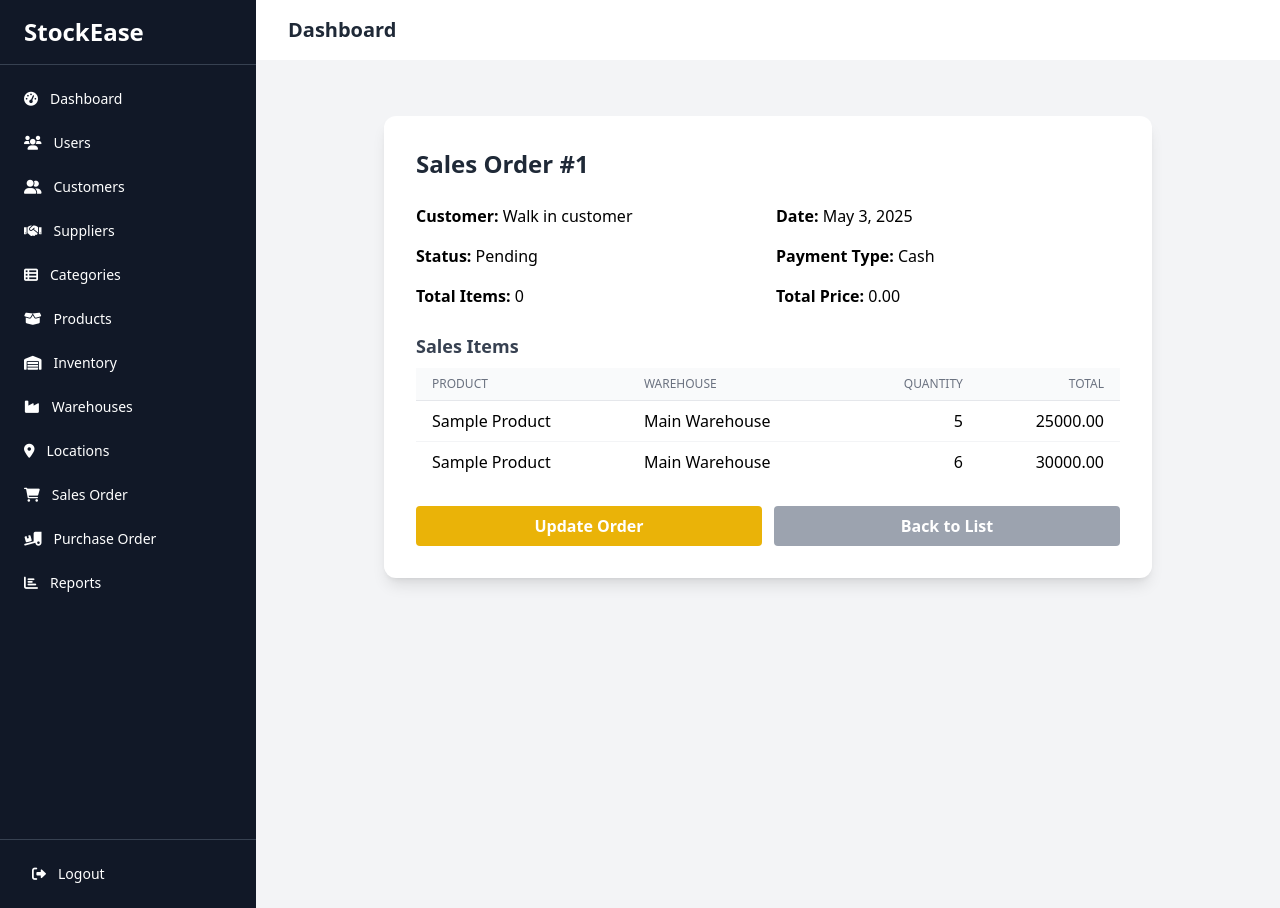
After one commit to abdul-542004/StockEase, a Django app: page /salesorders/1/ in a window 1280 px wide. The commit adds this page. Run offline with Django 4.2, Linux system fonts and the light colour scheme; a user stored in the database is signed in; data comes from the database, SQL or seed files in the repository; both versions use the stored data as it was after the commit; some libraries are stand-ins or nearby versions.

Commit message:
Add Sales Order List & Details

```diff
--- a/StockEase/core/forms.py
+++ b/StockEase/core/forms.py
@@ -1,5 +1,6 @@
 from django import forms
 from django.contrib.auth.forms import UserCreationForm, UserChangeForm
+from django.forms import ModelForm, inlineformset_factory
 from .models import *
 
 
--- a/StockEase/core/templates/core/base.html
+++ b/StockEase/core/templates/core/base.html
@@ -45,7 +45,7 @@
                         <a href="/locations/" class="flex items-center px-2 py-2 text-sm font-medium rounded-md hover:bg-gray-700">
                             <i class="fas fa-map-marker-alt mr-3"></i> Locations
                         </a>
-                        <a href="/sales-orders/" class="flex items-center px-2 py-2 text-sm font-medium rounded-md hover:bg-gray-700">
+                        <a href="/salesorders/" class="flex items-center px-2 py-2 text-sm font-medium rounded-md hover:bg-gray-700">
                             <i class="fas fa-shopping-cart mr-3"></i> Sales Order
                         </a>
                         <a href="/purchase-orders/" class="flex items-center px-2 py-2 text-sm font-medium rounded-md hover:bg-gray-700">
--- /dev/null
+++ b/StockEase/core/templates/core/salesorder_detail.html
@@ -0,0 +1,47 @@
+{% extends 'core/base.html' %}
+{% load static %}
+{% block title %}Sales Order | StockEase{% endblock %}
+{% block content %}
+<div class="min-h-screen bg-gray-100 py-8">
+  <div class="max-w-3xl mx-auto bg-white rounded-xl shadow-lg p-8">
+    <h2 class="text-2xl font-bold text-gray-800 mb-6">Sales Order #{{ order.id }}</h2>
+    <div class="mb-4 grid grid-cols-1 md:grid-cols-2 gap-4">
+      <div><span class="font-semibold">Customer:</span> {{ order.customer.name }}</div>
+      <div><span class="font-semibold">Date:</span> {{ order.date }}</div>
+      <div><span class="font-semibold">Status:</span> {{ order.get_status_display }}</div>
+      <div><span class="font-semibold">Payment Type:</span> {{ order.get_paymentType_display }}</div>
+      <div><span class="font-semibold">Total Items:</span> {{ order.totalItems }}</div>
+      <div><span class="font-semibold">Total Price:</span> {{ order.totalPrice }}</div>
+    </div>
+    <h3 class="text-lg font-semibold text-gray-700 mb-2 mt-6">Sales Items</h3>
+    <div class="overflow-x-auto">
+      <table class="min-w-full divide-y divide-gray-200">
+        <thead class="bg-gray-50">
+          <tr>
+            <th class="px-4 py-2 text-left text-xs font-medium text-gray-500 uppercase">Product</th>
+            <th class="px-4 py-2 text-left text-xs font-medium text-gray-500 uppercase">Warehouse</th>
+            <th class="px-4 py-2 text-right text-xs font-medium text-gray-500 uppercase">Quantity</th>
+            <th class="px-4 py-2 text-right text-xs font-medium text-gray-500 uppercase">Total</th>
+          </tr>
+        </thead>
+        <tbody class="bg-white divide-y divide-gray-100">
+          {% for item in order.salesitem_set.all %}
+          <tr>
+            <td class="px-4 py-2">{{ item.product.name }}</td>
+            <td class="px-4 py-2">{{ item.warehouse.name }}</td>
+            <td class="px-4 py-2 text-right">{{ item.quantity }}</td>
+            <td class="px-4 py-2 text-right">{{ item.totalAmount }}</td>
+          </tr>
+          {% empty %}
+          <tr><td colspan="4" class="text-center py-4 text-gray-500">No items found.</td></tr>
+          {% endfor %}
+        </tbody>
+      </table>
+    </div>
+    <div class="flex gap-3 pt-6">
+      <a href="{% url 'salesorder_update' order.id %}" class="w-1/2 py-2 px-4 bg-yellow-500 hover:bg-yellow-600 text-white font-semibold rounded text-center transition">Update Order</a>
+      <a href="{% url 'salesorder_list' %}" class="w-1/2 py-2 px-4 bg-gray-400 hover:bg-gray-500 text-white font-semibold rounded text-center transition">Back to List</a>
+    </div>
+  </div>
+</div>
+{% endblock %}
--- a/StockEase/core/urls.py
+++ b/StockEase/core/urls.py
@@ -51,4 +51,10 @@ urlpatterns = [
 
     # Inventory URLs
     path('inventory/', views.inventory_list, name='inventory_list'),
+
+    # Sales Order URLs
+    path('salesorders/', views.salesorder_list, name='salesorder_list'),
+    path('salesorders/add/', views.salesorder_create, name='salesorder_create'),
+    path('salesorders/<int:pk>/', views.salesorder_detail, name='salesorder_detail'),
+    path('salesorders/<int:pk>/update/', views.salesorder_update, name='salesorder_update'),
 ]
--- a/StockEase/core/views.py
+++ b/StockEase/core/views.py
@@ -370,6 +370,35 @@ def inventory_list(request):
     }
     return render(request, 'core/inventory_list.html', context)
 
+@login_required
+@user_passes_test(is_admin)
+def salesorder_list(request):
+    query = request.GET.get('q', '').strip()
+    sales_orders = SalesOrder.objects.select_related('customer').all()
+    if query:
+        sales_orders = sales_orders.filter(customer__name__icontains=query)
+    sales_orders = sales_orders.order_by('-date', '-id')
+    return render(request, 'core/salesorder_list.html', {
+        'sales_orders': sales_orders,
+        'query': query,
+    })
+
+@login_required
+@user_passes_test(is_admin)
+def salesorder_create(request):
+    pass
+
+@login_required
+@user_passes_test(is_admin)
+def salesorder_detail(request, pk):
+    order = get_object_or_404(SalesOrder, pk=pk)
+    return render(request, 'core/salesorder_detail.html', {'order': order})
+
+@login_required
+@user_passes_test(is_admin)
+def salesorder_update(request, pk):
+    pass
+
 def dashboard(request):
     """Dashboard view showing key metrics and visualizations"""
 
```
Also changed, not shown: StockEase/core/static/js/salesorder.js (added, +40 -0 lines), StockEase/core/templates/core/salesorder_items_form.html (added, +27 -0 lines), StockEase/core/templates/core/salesorder_list.html (added, +51 -0 lines), StockEase/core/templates/core/salesorder_form.html (added), StockEase/core/templates/core/salesorder_update.html (added), StockEase/db.sqlite3.
